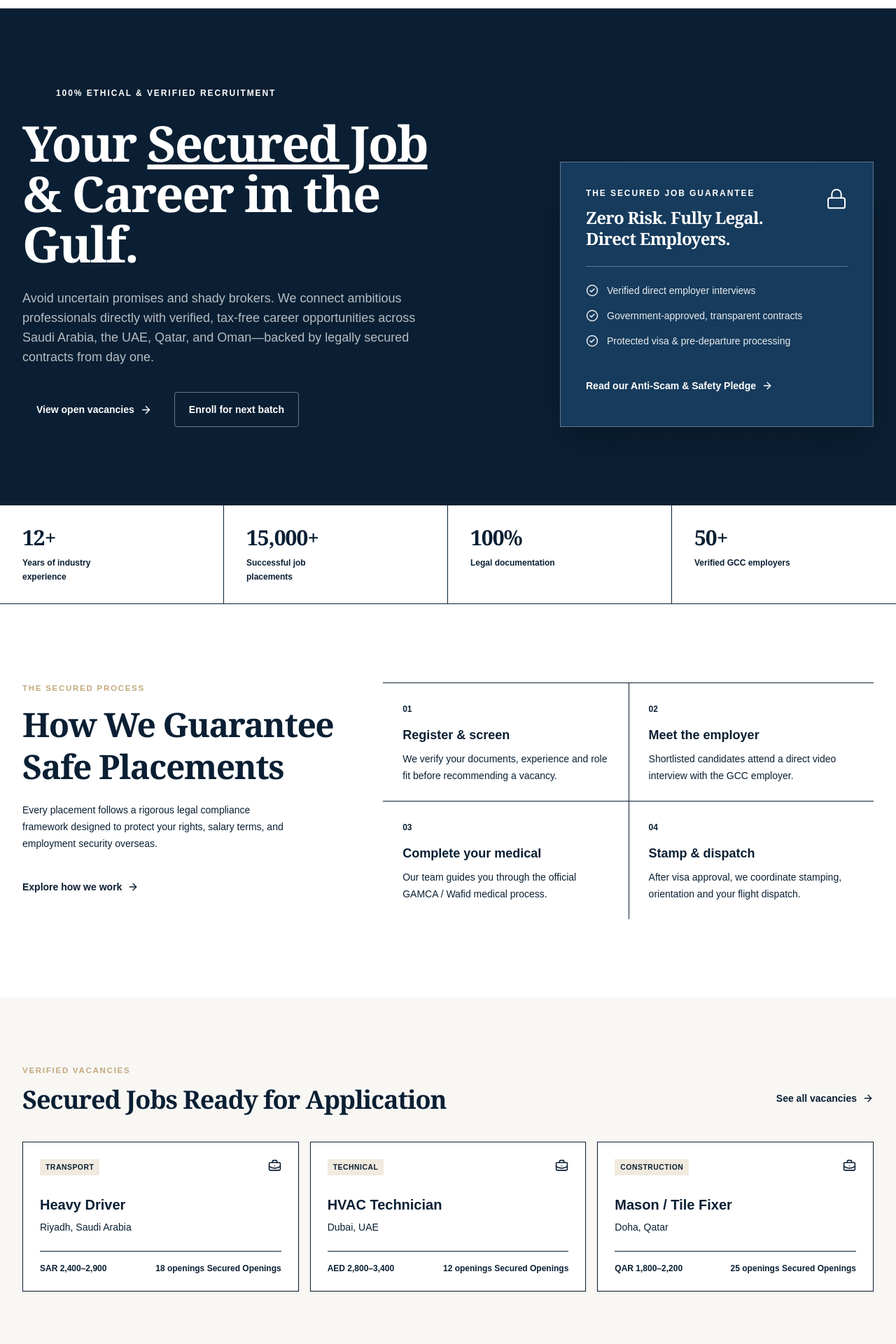
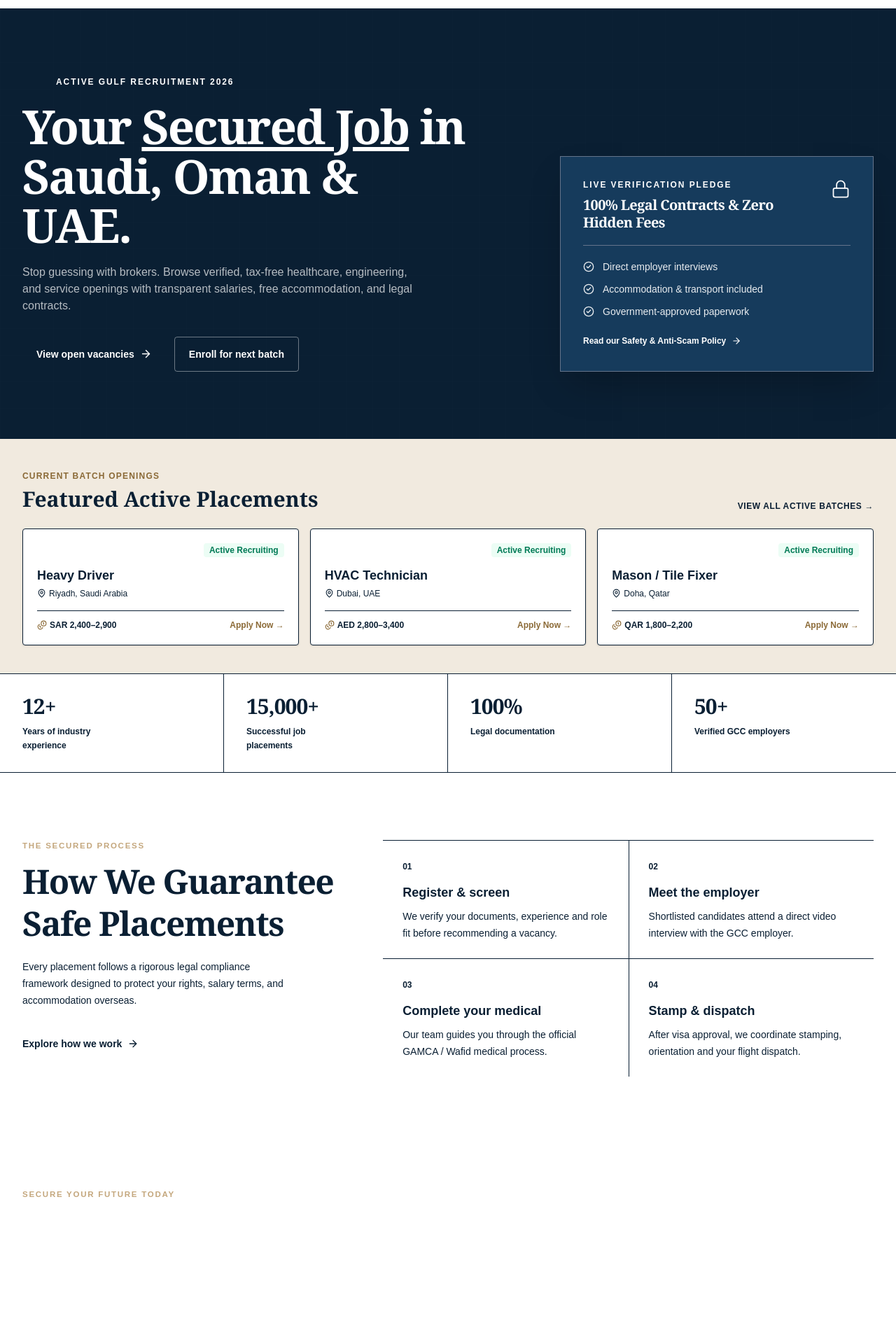
Before and after one commit to contactzhaa-hash/rakconsultancy, a Next.js app: page / in a window 1280 px wide. Shown: the part 60-1980 px from the top of the page at 70% size. Built offline with nearby package versions, Linux system fonts and the light colour scheme.

Commit message:
New recruiting commit

```diff
--- a/app/page.tsx
+++ b/app/page.tsx
@@ -1,6 +1,6 @@
 "use client";
 
-import { ArrowRight, BriefcaseBusiness, CircleCheck, ShieldCheck, Lock } from "lucide-react";
+import { ArrowRight, BriefcaseBusiness, CircleCheck, ShieldCheck, Lock, MapPin, Coins, Home as HomeIcon } from "lucide-react";
 import Link from "next/link";
 import EnrollModal from "@/components/EnrollModal";
 import { jobs, processSteps } from "@/lib/site-data";
@@ -14,18 +14,18 @@ export default function Home() {
     <>
       <section className="relative overflow-hidden bg-[#0A1F33] text-white">
         <div className="absolute inset-0 grid-pattern opacity-10" />
-        <div className="relative mx-auto grid max-w-7xl gap-12 px-5 pb-20 pt-20 lg:grid-cols-[1.1fr_0.9fr] lg:px-8 lg:pb-28 lg:pt-28">
+        <div className="relative mx-auto grid max-w-7xl gap-12 px-5 pb-16 pt-16 lg:grid-cols-[1.1fr_0.9fr] lg:px-8 lg:pb-24 lg:pt-24">
           <div className="max-w-2xl">
-            <div className="mb-7 flex items-center gap-3 text-xs font-bold uppercase tracking-[0.16em] text-sand">
-              <span className="h-px w-9 bg-sand" /> 100% Ethical & Verified Recruitment
+            <div className="mb-5 flex items-center gap-3 text-xs font-bold uppercase tracking-[0.16em] text-sand">
+              <span className="h-px w-9 bg-sand" /> Active Gulf Recruitment 2026
             </div>
-            <h1 className="display-font text-5xl font-bold leading-[1.02] tracking-tight sm:text-6xl lg:text-[4.4rem]">
-              Your <span className="text-sand underline decoration-sand/40">Secured Job</span> & Career in the Gulf.
+            <h1 className="display-font text-4xl font-bold leading-[1.05] tracking-tight sm:text-5xl lg:text-[4.2rem]">
+              Your <span className="text-sand underline decoration-sand/40">Secured Job</span> in Saudi, Oman & UAE.
             </h1>
-            <p className="mt-7 max-w-xl text-base leading-7 text-white/70 sm:text-lg">
-              Avoid uncertain promises and shady brokers. We connect ambitious professionals directly with verified, tax-free career opportunities across Saudi Arabia, the UAE, Qatar, and Oman—backed by legally secured contracts from day one.
+            <p className="mt-5 max-w-xl text-sm leading-6 text-white/70 sm:text-base">
+              Stop guessing with brokers. Browse verified, tax-free healthcare, engineering, and service openings with transparent salaries, free accommodation, and legal contracts.
             </p>
-            <div className="mt-9 flex flex-col gap-3 sm:flex-row">
+            <div className="mt-8 flex flex-col gap-3 sm:flex-row">
               <Link href="/openings" className="inline-flex min-h-12 items-center justify-center gap-2 rounded-sm bg-sand px-5 py-3.5 text-sm font-bold text-navy hover:bg-[#b2946b]">
                 {t("viewVacancies")} <ArrowRight size={17} />
               </Link>
@@ -34,24 +34,57 @@ export default function Home() {
           </div>
 
           <div className="relative flex items-end lg:justify-end">
-            <div className="w-full max-w-md border border-[#64748B] bg-[#163b5c] p-7 sm:p-9 shadow-2xl">
+            <div className="w-full max-w-md border border-[#64748B] bg-[#163b5c] p-6 sm:p-8 shadow-2xl">
               <div className="flex items-start justify-between">
                 <div>
-                  <p className="text-xs font-bold uppercase tracking-[0.16em] text-sand">The Secured Job Guarantee</p>
-                  <p className="display-font mt-3 max-w-xs text-2xl font-bold leading-tight">Zero Risk. Fully Legal. Direct Employers.</p>
+                  <p className="text-xs font-bold uppercase tracking-[0.16em] text-sand">Live Verification Pledge</p>
+                  <p className="display-font mt-2 max-w-xs text-xl font-bold leading-tight">100% Legal Contracts & Zero Hidden Fees</p>
                 </div>
-                <Lock className="text-sand shrink-0" size={32} strokeWidth={1.5} />
+                <Lock className="text-sand shrink-0" size={28} strokeWidth={1.5} />
               </div>
-              <div className="my-6 h-px bg-[#64748B]" />
-              <div className="grid gap-4 text-sm text-white/90">
-                <p className="flex gap-3 items-center"><CircleCheck className="shrink-0 text-sand" size={18} /> Verified direct employer interviews</p>
-                <p className="flex gap-3 items-center"><CircleCheck className="shrink-0 text-sand" size={18} /> Government-approved, transparent contracts</p>
-                <p className="flex gap-3 items-center"><CircleCheck className="shrink-0 text-sand" size={18} /> Protected visa & pre-departure processing</p>
+              <div className="my-5 h-px bg-[#64748B]" />
+              <div className="grid gap-3 text-xs sm:text-sm text-white/90">
+                <p className="flex gap-3 items-center"><CircleCheck className="shrink-0 text-sand" size={16} /> Direct employer interviews</p>
+                <p className="flex gap-3 items-center"><CircleCheck className="shrink-0 text-sand" size={16} /> Accommodation & transport included</p>
+                <p className="flex gap-3 items-center"><CircleCheck className="shrink-0 text-sand" size={16} /> Government-approved paperwork</p>
               </div>
-              <Link href="/safety-guide" className="mt-8 inline-flex min-h-11 items-center gap-2 text-sm font-bold text-sand hover:underline">
-                Read our Anti-Scam & Safety Pledge <ArrowRight size={16} />
+              <Link href="/safety-guide" className="mt-6 inline-flex items-center gap-2 text-xs font-bold text-sand hover:underline">
+                Read our Safety & Anti-Scam Policy <ArrowRight size={14} />
               </Link>
             </div>
+          </div>
+        </div>
+      </section>
+
+      {/* IMMEDIATE LIVE JOB SPOTLIGHT - Solves the exact user intent */}
+      <section className="bg-[#f1eadf] py-10 border-b border-slate/30">
+        <div className="mx-auto max-w-7xl px-5 lg:px-8">
+          <div className="flex flex-col sm:flex-row sm:items-end justify-between gap-4 mb-6">
+            <div>
+              <span className="text-xs font-bold uppercase tracking-widest text-[#8b6a37]">Current Batch Openings</span>
+              <h2 className="text-2xl sm:text-3xl font-serif font-bold text-navy mt-1">Featured Active Placements</h2>
+            </div>
+            <Link href="/openings" className="text-xs font-bold uppercase tracking-wider text-navy hover:text-[#8b6a37] flex items-center gap-1">
+              View all active batches →
+            </Link>
+          </div>
+
+          <div className="grid gap-4 sm:grid-cols-2 lg:grid-cols-3">
+            {jobs.slice(0, 3).map((job) => (
+              <div key={job.title} className="bg-white border border-slate/20 p-5 rounded shadow-sm hover:shadow-md transition">
+                <div className="flex justify-between items-start">
+                  <span className="bg-navy text-white text-[0.65rem] font-bold px-2 py-0.5 rounded uppercase tracking-wider">{job.category}</span>
+                  <span className="text-xs font-bold text-emerald-700 bg-emerald-50 px-2 py-0.5 rounded">Active Recruiting</span>
+                </div>
+                <h3 className="text-lg font-bold text-navy mt-3">{job.title}</h3>
+                <p className="text-xs text-slate flex items-center gap-1 mt-1"><MapPin size={13} /> {job.location}</p>
+
+                <div className="mt-4 pt-3 border-t border-slate/20 flex items-center justify-between text-xs font-semibold">
+                  <span className="text-navy flex items-center gap-1"><Coins size={14} className="text-[#8b6a37]" /> {job.salary}</span>
+                  <Link href="/openings" className="text-[#8b6a37] font-bold hover:underline">Apply Now →</Link>
+                </div>
+              </div>
+            ))}
           </div>
         </div>
       </section>
@@ -67,12 +100,12 @@ export default function Home() {
         </div>
       </section>
 
-      <section className="mx-auto max-w-7xl px-5 py-20 lg:px-8 lg:py-28">
+      <section className="mx-auto max-w-7xl px-5 py-20 lg:px-8 lg:py-24">
         <div className="grid gap-12 lg:grid-cols-[0.8fr_1.2fr]">
           <div>
             <p className="eyebrow">The Secured Process</p>
             <h2 className="display-font mt-3 max-w-md text-4xl font-bold leading-tight text-navy sm:text-5xl">How We Guarantee Safe Placements</h2>
-            <p className="mt-5 max-w-sm text-sm leading-6 text-slate">Every placement follows a rigorous legal compliance framework designed to protect your rights, salary terms, and employment security overseas.</p>
+            <p className="mt-5 max-w-sm text-sm leading-6 text-slate">Every placement follows a rigorous legal compliance framework designed to protect your rights, salary terms, and accommodation overseas.</p>
             <Link href="/how-we-work" className="mt-7 inline-flex min-h-11 items-center gap-2 text-sm font-bold text-sand">
               {t("exploreProcess")} <ArrowRight size={16} />
             </Link>
@@ -89,42 +122,12 @@ export default function Home() {
         </div>
       </section>
 
-      <section className="bg-[#f8f7f4] py-20 lg:py-24">
-        <div className="mx-auto max-w-7xl px-5 lg:px-8">
-          <div className="flex flex-col justify-between gap-6 sm:flex-row sm:items-end">
-            <div>
-              <p className="eyebrow">Verified Vacancies</p>
-              <h2 className="display-font mt-3 text-4xl font-bold text-navy">Secured Jobs Ready for Application</h2>
-            </div>
-            <Link href="/openings" className="inline-flex min-h-11 items-center gap-2 text-sm font-bold text-sand">
-              {t("seeVacancies")} <ArrowRight size={16} />
-            </Link>
-          </div>
-          <div className="mt-10 grid gap-4 lg:grid-cols-3">
-            {jobs.filter((job) => job.featured).map((job) => (
-              <article key={job.title} className="border border-slate/40 bg-white p-6 transition-transform hover:-translate-y-1 shadow-sm">
-                <div className="flex items-start justify-between">
-                  <span className="bg-[#f1eadf] px-2 py-1 text-[0.65rem] font-bold uppercase tracking-wider text-navy">{job.category}</span>
-                  <BriefcaseBusiness size={19} className="text-slate" />
-                </div>
-                <h3 className="mt-7 text-xl font-bold text-navy">{job.title}</h3>
-                <p className="mt-2 text-sm text-slate">{job.location}</p>
-                <div className="mt-6 flex justify-between border-t border-slate/30 pt-4 text-xs font-bold">
-                  <span className="text-navy">{job.salary}</span>
-                  <span className="text-sand">{job.openings} Secured Openings</span>
-                </div>
-              </article>
-            ))}
-          </div>
-        </div>
-      </section>
-
       <section className="bg-navy px-5 py-16 text-white lg:px-8">
         <div className="mx-auto flex max-w-7xl flex-col items-start justify-between gap-7 sm:flex-row sm:items-center">
           <div>
             <p className="eyebrow text-sand">Secure Your Future Today</p>
             <h2 className="display-font mt-2 max-w-xl text-3xl font-bold sm:text-4xl">Ready for a Verified Career in the Gulf?</h2>
-            <p className="mt-3 text-sm text-white/70">Join our upcoming recruitment batch and take the safe, legal path abroad.</p>
+            <p className="mt-3 text-sm text-white/70">Join our upcoming recruitment batch for Saudi Arabia, Oman, and UAE.</p>
           </div>
           <EnrollModal triggerClassName="inline-flex min-h-12 shrink-0 items-center gap-2 rounded-sm bg-sand px-5 py-3.5 text-sm font-bold text-navy hover:bg-[#b2946b]" />
         </div>
```
